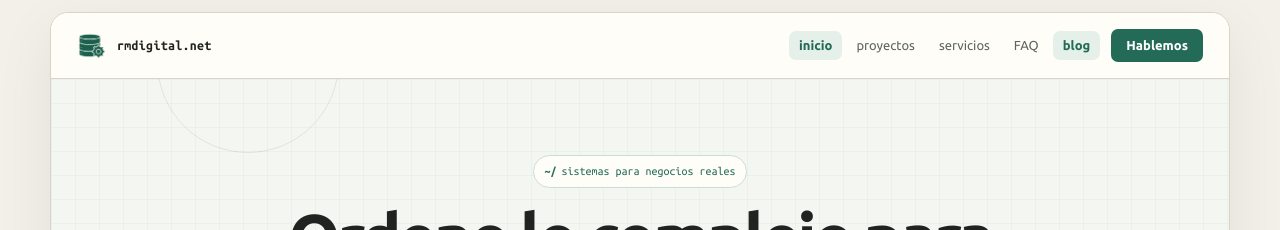
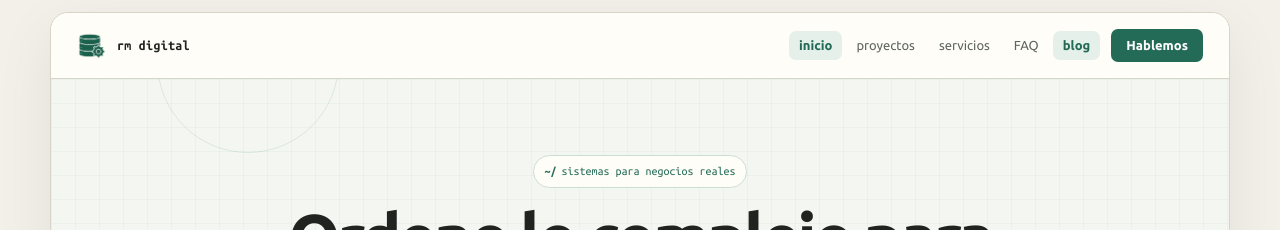
Before and after one commit to renedev0284-creator/rmdigitalnet, a Jekyll site: the page built from index.md, in a window 1280 px wide. Shown: the top 230 px of the page. Built offline with Jekyll 4.4.1, drawn with Linux system fonts in a browser that asks for light colours.

Commit message:
Update header brand label

```diff
--- a/_includes/topnav.html
+++ b/_includes/topnav.html
@@ -3,7 +3,7 @@
     <span class="logo" aria-hidden="true">
       <img src="{{ site.logo | relative_url }}" alt="">
     </span>
-    <span class="brandname">{{ site.title }}</span>
+    <span class="brandname">rm digital</span>
   </a>
 
   <button class="menu-toggle" id="menu-toggle" aria-expanded="false" aria-controls="main-menu" aria-label="Abrir menú">
```
